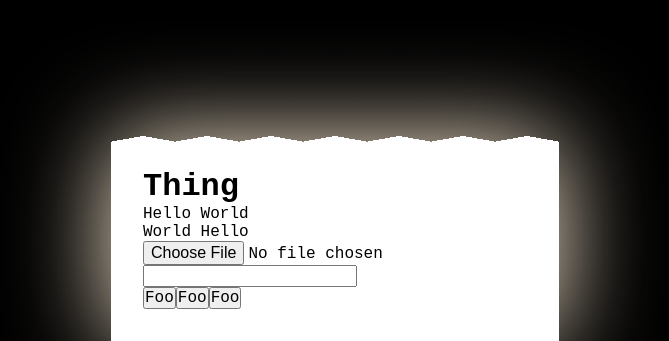
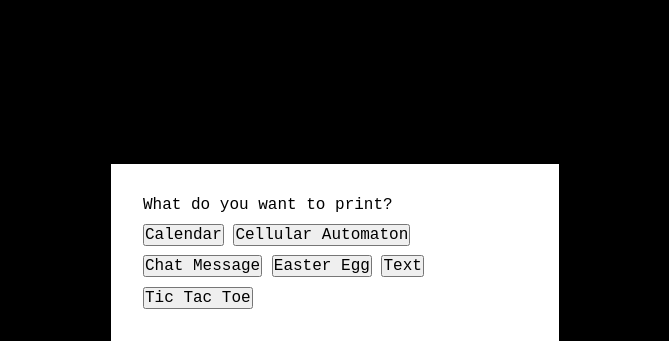
Before and after one commit to Garmelon/showbits, a Vue app in the folder showbits-thermal-printer-ui/: page / in a window 1280 px wide. Shown: the part 459-800 px from the top of the page, without its empty margins (305-974 px from the left). Built offline with nearby package versions, Linux system fonts and the light colour scheme.

Commit message:
Design rudimentary UI for printing text

```diff
--- a/showbits-thermal-printer-ui/src/App.vue
+++ b/showbits-thermal-printer-ui/src/App.vue
@@ -1,18 +1,10 @@
+<script setup lang="ts">
+import CSegment from "./components/CSegment.vue";
+</script>
+
 <template>
-  <div class="glow">
-    <div class="strip">
-      <h2>Thing</h2>
-      Hello World
-      <br />
-      World Hello
-      <br />
-      <input type="file" />
-      <input />
-      <br />
-      <button>Foo</button>
-      <button>Foo</button>
-      <button>Foo</button>
-    </div>
+  <div class="strip">
+    <CSegment />
   </div>
 </template>
 
@@ -23,12 +15,6 @@
   padding: 32px;
 
   background-color: white;
-  mask: conic-gradient(from 100deg at top, #000 160deg, #0000 160deg)
-    center/64px;
-}
-
-.glow {
-  filter: drop-shadow(0 0 50px rgb(255, 238, 214));
 }
 </style>
 
@@ -53,6 +39,7 @@
   padding: 0;
 }
 
+h1,
 h2 {
   font-size: 32px;
 }
--- /dev/null
+++ b/showbits-thermal-printer-ui/src/components/CSegment.vue
@@ -0,0 +1,33 @@
+<script setup lang="ts">
+import { ref } from "vue";
+import CSegmentText from "./CSegmentText.vue";
+
+const mode = ref<"text">();
+</script>
+
+<template>
+  <CSegmentText v-if="mode === 'text'" />
+  <section v-else class="choose">
+    <p>What do you want to print?</p>
+    <div class="list">
+      <button @click="mode = 'text'">Calendar</button>
+      <button @click="mode = 'text'">Cellular Automaton</button>
+      <button @click="mode = 'text'">Chat Message</button>
+      <button @click="mode = 'text'">Easter Egg</button>
+      <button @click="mode = 'text'">Text</button>
+      <button @click="mode = 'text'">Tic Tac Toe</button>
+    </div>
+  </section>
+</template>
+
+<style scoped>
+p {
+  margin-bottom: 1ch;
+}
+
+.list {
+  display: flex;
+  flex-wrap: wrap;
+  gap: 1ch;
+}
+</style>
--- /dev/null
+++ b/showbits-thermal-printer-ui/src/components/CSegmentText.vue
@@ -0,0 +1,27 @@
+<script setup lang="ts"></script>
+
+<template>
+  <section>
+    <h2>Text</h2>
+    <textarea rows="10"></textarea>
+    <fieldset>
+      <label><input type="checkbox" /> Force-Wrap</label>
+      <label><input type="checkbox" checked /> Feed</label>
+    </fieldset>
+    <button>Print</button>
+  </section>
+</template>
+
+<style scoped>
+section {
+  display: flex;
+  flex-direction: column;
+  gap: 16px;
+}
+
+fieldset {
+  display: flex;
+  flex-direction: column;
+  border: none;
+}
+</style>
```
